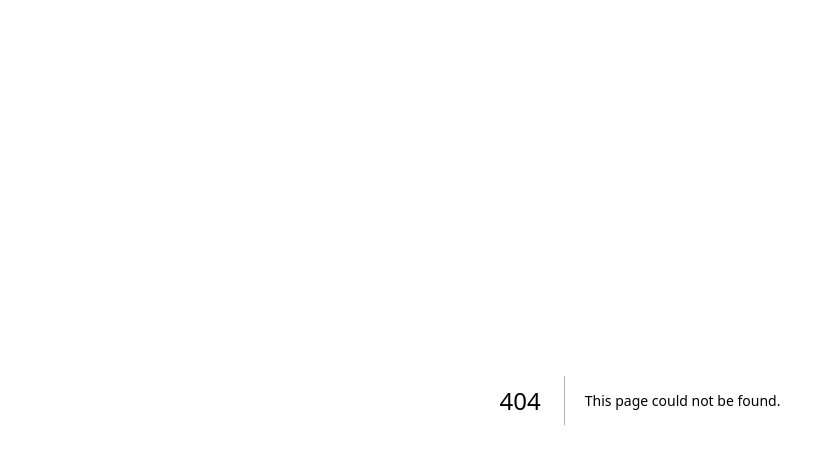
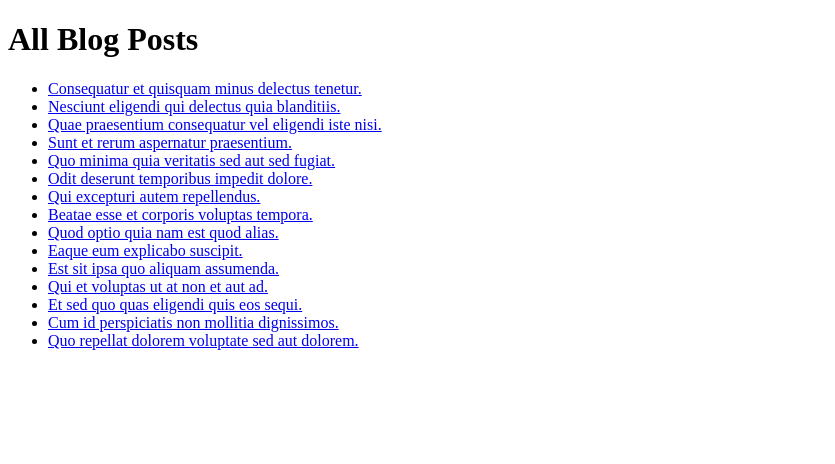
Before and after one commit to gkurkjian/Poslty_Blog, a Next.js app: page /blog in a window 1280 px wide. Before the commit this address had no page. Shown: the top 464 px of the page, without its empty margins (0-835 px from the left). Built offline with nearby package versions, Linux system fonts and the light colour scheme.

Commit message:
sixth commit:  add BlogPage component to display all blog posts, however it's causing hydration error to be consider next

```diff
--- /dev/null
+++ b/app/blog/page.js
@@ -0,0 +1,26 @@
+'use client';
+
+import blogData from '@/data/blogData.json';
+import { useEffect, useState } from 'react';
+import Link from 'next/link';
+
+export default function BlogPage() {
+  const [data, setData] = useState([]);
+
+  useEffect(() => {
+    setData(blogData);
+  }, []);
+
+  return (
+    <main>
+      <h1>All Blog Posts</h1>
+      <ul>
+        {data.map((post) => (
+          <li key={post.id}>
+            <Link href={`/blog/${post.id}`}>{post.title}</Link>
+          </li>
+        ))}
+      </ul>
+    </main>
+  );
+}
--- a/app/page.js
+++ b/app/page.js
@@ -1,8 +1,4 @@
-// app/page.js
-import blogData from '@/data/blogData.json';
-
 export default function HomePage() {
-  console.log(blogData); // This logs to terminal (NOT browser)
 
   return (
     <main>
```
